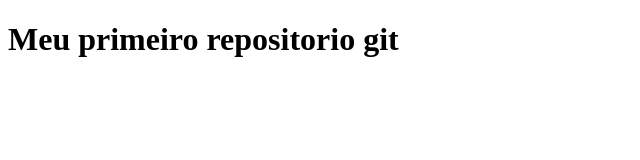
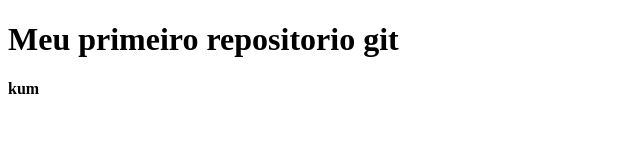
Before and after one commit to HeloTorresi/KumKunji, a plain HTML site: page index.html in a window 1280 px wide. Shown: the full height of the page, 0-640 px from the left. Drawn offline with Linux system fonts and the light colour scheme.

Commit message:
segundo commit

```diff
--- a/index.html
+++ b/index.html
@@ -10,6 +10,8 @@
     <h1>
         Meu primeiro repositorio git
     </h1>
-
+    <h4>
+        kum
+    </h4>
 </body>
 </html>
```
